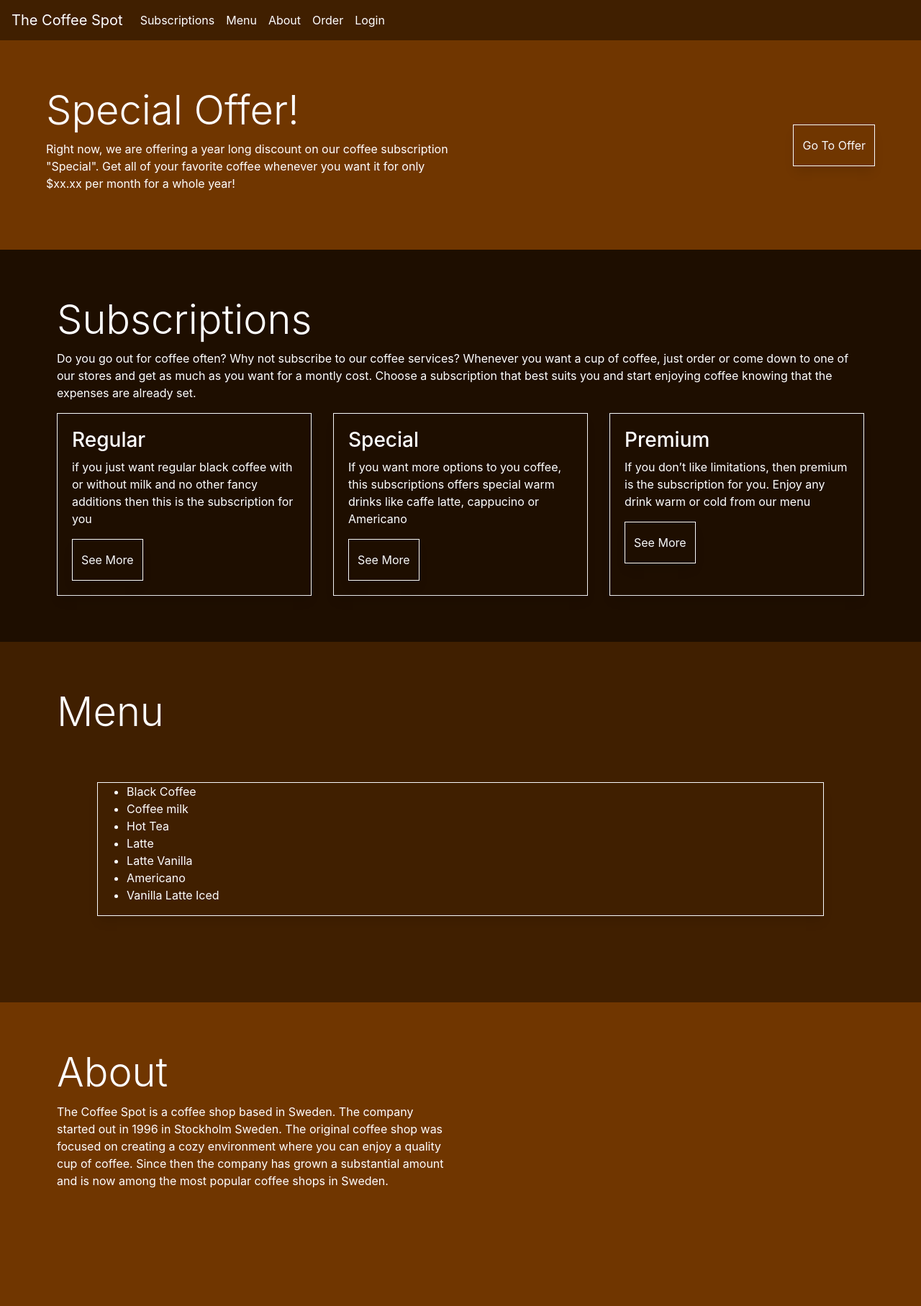
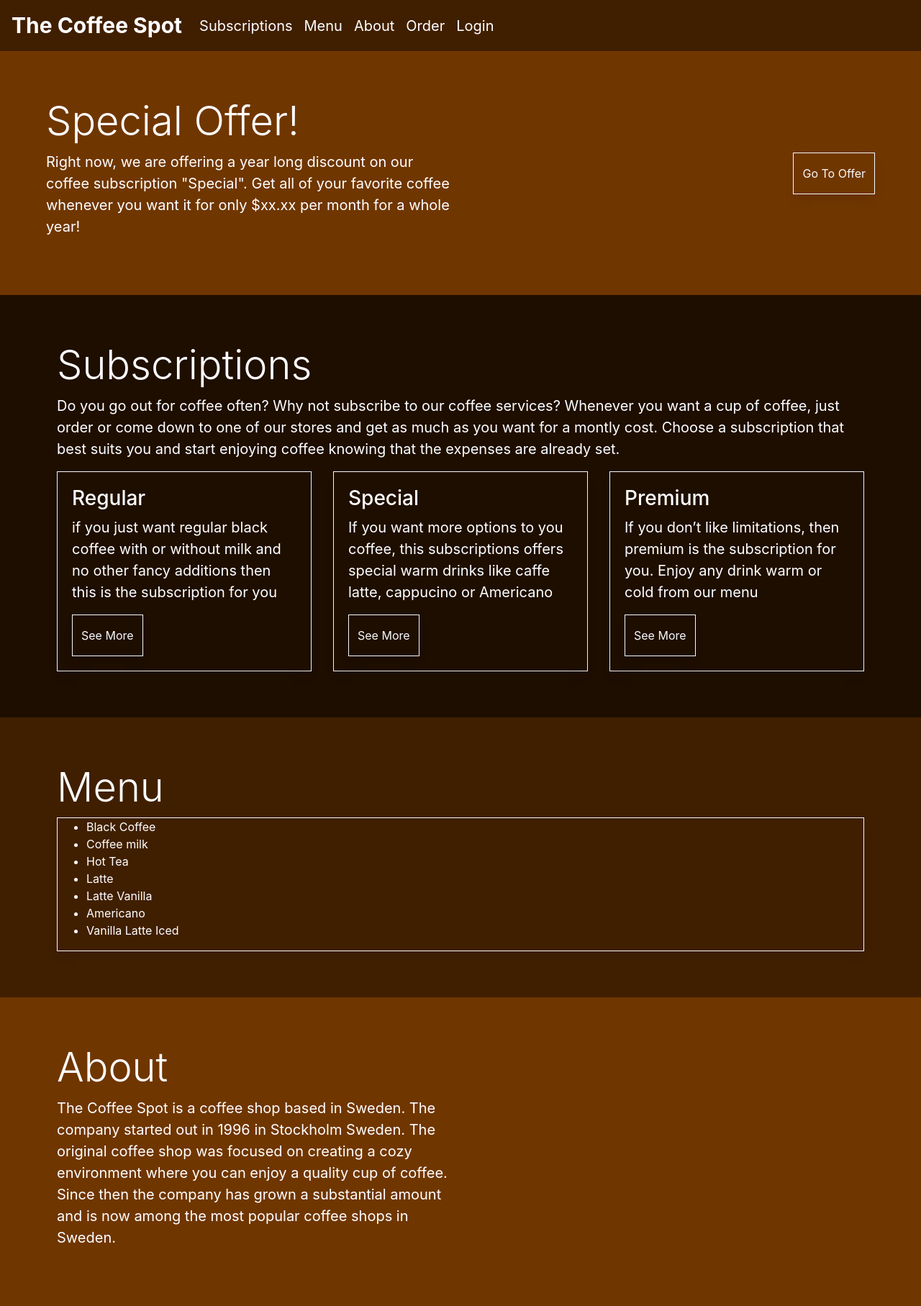
Before and after one commit to KevJohBer/The-Coffee-Spot, a Django app: page / in a window 1280 px wide. Shown: the whole page at 72% size. Before the commit the page ends 1651 px from the top, so only its background shows below. Run offline with Django 4.2, Linux system fonts and the light colour scheme; data comes from the database, SQL or seed files in the repository; both versions use the stored data as it was after the commit; some libraries are stand-ins or nearby versions.

Commit message:
add more css and work on readme

```diff
--- a/home/templates/home/index.html
+++ b/home/templates/home/index.html
@@ -7,7 +7,7 @@
   <div class="container">
     <div class="row">
       <div class="col my-auto">
-        <h1 class="display-4 logo-font text-white">Special Offer!</h1>
+        <h2 class="display-4 logo-font text-white">Special Offer!</h2>
         <p class="text-white">
           Right now, we are offering a year long discount on our coffee
           subscription "Special". Get all of your favorite coffee whenever
@@ -103,7 +103,6 @@
   <div class="container">
     <div class="col my-auto">
       <h2 class="display-4 logo-font text-white" id="menu">Menu</h2>
-      <div class="container">
       <div class="border border-light">
         <div class="row">
           <div class="col-md-6">
@@ -112,7 +111,6 @@
                 <li>{{ item.name }}</li>
               {% endfor %}
             </ul>
-            </div>
           </div>
         </div>
       </div>
--- a/static/css/style.css
+++ b/static/css/style.css
@@ -1,5 +1,17 @@
 body {
     background-color: #1E0E00;
+}
+
+p {
+    font-size: 20px;
+}
+
+a {
+    font-size: 20px
+}
+
+h2 {
+    font-size: 80px;
 }
 
 .container {
--- a/templates/base.html
+++ b/templates/base.html
@@ -27,7 +27,7 @@
   <body>
     <!-- navbar -->
     <nav class="navbar navbar-expand-lg navbar-light" style="background-color: #401F00;">
-      <a class="navbar-brand text-white" href="{% url 'home_page' %}">The Coffee Spot</a>
+      <a class="navbar-brand text-white" href="{% url 'home_page' %}"><strong style="font-size: 30px;">The Coffee Spot</strong></a>
       <button class="navbar-toggler" type="button" data-toggle="collapse"
         data-target="#navbarSupportedContent" aria-controls="navbarSupportedContent"
         aria-expanded="false" aria-label="Toggle navigation">
```
Also changed, not shown: README.md, db.sqlite3. Lines whose indentation alone changed are shown as unchanged.
